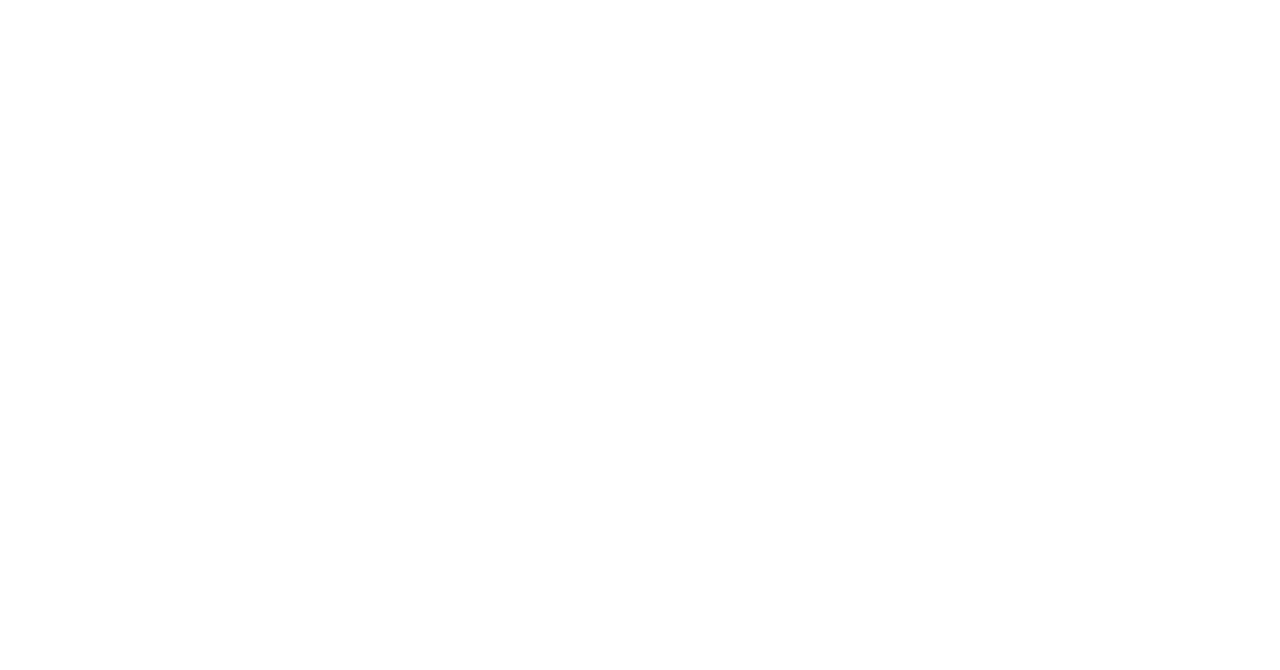
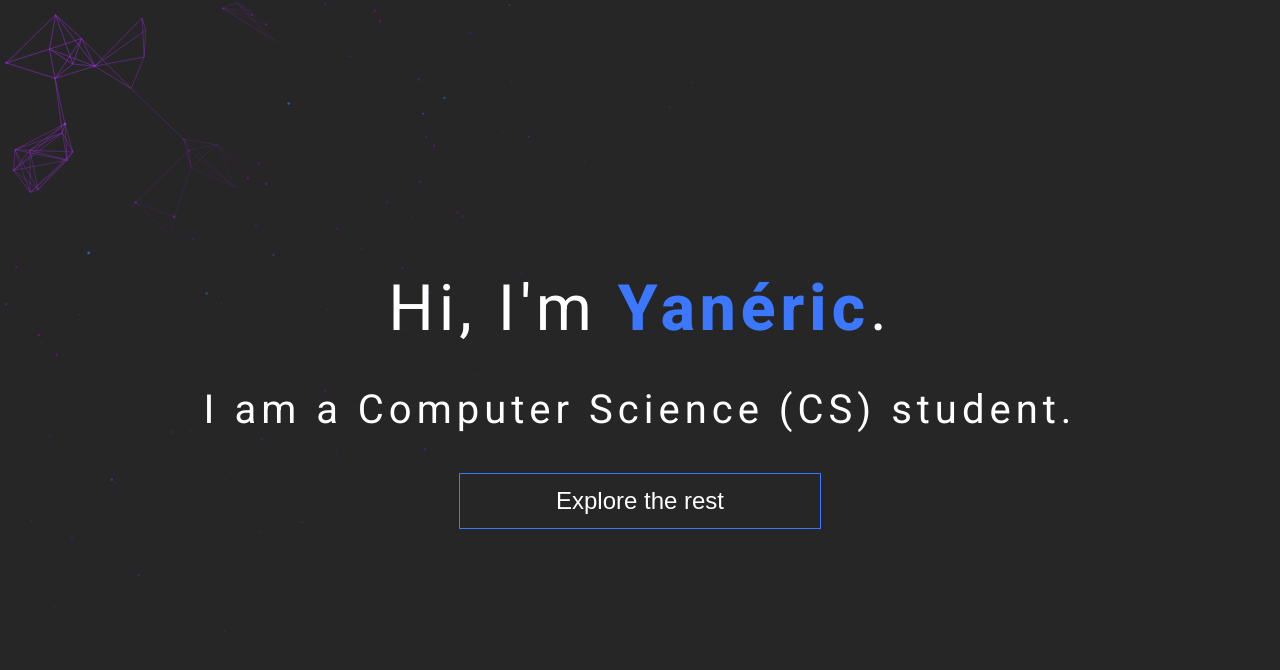
Before and after one commit to Yan2arb4/portfolio_site, an Angular app in the folder portfolio/: page /home in a window 1280 px wide. Before the commit this address led to /. Shown: the top 670 px of the page. Built offline with nearby package versions, Linux system fonts and the light colour scheme.

Commit message:
feat : add intro section to portfolio
Includes routing and two components (intro and canvas). Canvas is purely for the looks.

```diff
--- a/portfolio/src/app/app-routing.module.ts
+++ b/portfolio/src/app/app-routing.module.ts
@@ -1,7 +1,10 @@
 import { NgModule } from '@angular/core';
 import { RouterModule, Routes } from '@angular/router';
+import { IntroComponent } from './components/intro/intro.component';
 
 const routes: Routes = [
+  { path:"", redirectTo:"/home", pathMatch:"full"},
+  { path:"home", component:IntroComponent }
 ];
 
 @NgModule({
--- a/portfolio/src/app/app.module.ts
+++ b/portfolio/src/app/app.module.ts
@@ -3,10 +3,14 @@
 
 import { AppRoutingModule } from './app-routing.module';
 import { AppComponent } from './app.component';
+import { IntroComponent } from './components/intro/intro.component';
+import { CanvasDotsComponent } from './components/canvas/canvas.component';
 
 @NgModule({
   declarations: [
-    AppComponent
+    AppComponent,
+    IntroComponent,
+    CanvasDotsComponent
   ],
   imports: [
     BrowserModule,
--- /dev/null
+++ b/portfolio/src/app/components/canvas/canvas.component.html
@@ -0,0 +1 @@
+<canvas #canvas></canvas>
--- /dev/null
+++ b/portfolio/src/app/components/canvas/canvas.component.scss
@@ -0,0 +1,12 @@
+@import "../../../styles.scss";
+
+canvas {
+  position: fixed;
+  top: 0;
+  left: 0;
+  width: 100vw;
+  height: 100vh;
+  z-index: -1;
+  pointer-events: none;
+  background-color: $off-dark; // or your $color-background variable
+}
--- /dev/null
+++ b/portfolio/src/app/components/canvas/canvas.component.ts
@@ -0,0 +1,160 @@
+import {
+  AfterViewInit,
+  Component,
+  ElementRef,
+  HostListener,
+  ViewChild,
+} from '@angular/core';
+
+@Component({
+  selector: 'app-canvas-dots',
+  templateUrl: './canvas.component.html',
+  styleUrls: ['./canvas.component.scss'],
+})
+export class CanvasDotsComponent implements AfterViewInit {
+  @ViewChild('canvas', { static: true }) canvasRef!: ElementRef<HTMLCanvasElement>;
+
+  private ctx!: CanvasRenderingContext2D;
+  private dots: any = { nb: 0, distance: 0, d_radius: 0, array: [] };
+  private mousePosition = { x: 0, y: 0 };
+  private colorDot = Array(4).fill('rgb(110, 30, 157)').concat(['rgb(59, 120, 255)']);
+  private animationId!: number;
+
+  ngAfterViewInit(): void {
+    this.setupCanvas();
+    this.initializeDots();
+    this.animate();
+  }
+
+  @HostListener('window:mousemove', ['$event'])
+  onMouseMove(event: MouseEvent) {
+    this.mousePosition.x = event.pageX;
+    this.mousePosition.y = event.pageY;
+
+    if (this.dots.array[0]) {
+      this.dots.array[0].x = event.pageX;
+      this.dots.array[0].y = event.pageY;
+    }
+  }
+
+  @HostListener('window:resize')
+  onResize() {
+    cancelAnimationFrame(this.animationId);
+    this.setupCanvas();
+    this.initializeDots();
+    this.animate();
+  }
+
+  private setupCanvas(): void {
+    const canvas = this.canvasRef.nativeElement;
+    canvas.width = document.body.scrollWidth;
+    canvas.height = window.innerHeight;
+    this.ctx = canvas.getContext('2d')!;
+    this.ctx.lineWidth = 0.3;
+    //this.ctx.strokeStyle = 'rgb(22, 198, 12)';
+    this.ctx.strokeStyle = 'rgb(159, 48, 224)';
+  }
+
+  private initializeDots(): void {
+    const width = window.innerWidth;
+    this.dots = {
+      nb: width > 1600 ? 600 :
+          width > 1300 ? 575 :
+          width > 1100 ? 500 :
+          width > 800 ? 300 :
+          width > 600 ? 200 : 100,
+      distance: width > 1100 ? 55 : 0,
+      d_radius: width > 1100 ? 250 : 0,
+      array: [],
+    };
+
+    for (let i = 0; i < this.dots.nb; i++) {
+      this.dots.array.push(this.createDot());
+    }
+
+    // Special styling for the first dot
+    this.dots.array[0].radius = 1.5;
+    this.dots.array[0].colour = '#51a2e9';
+  }
+
+  private createDot() {
+    const canvas = this.canvasRef.nativeElement;
+    const speedFactor: number = 0.25;
+    return {
+      x: Math.random() * canvas.width,
+      y: Math.random() * canvas.height,
+      //bidirectional random movement pattern
+      vx: (Math.random() * 2 - 1) * speedFactor,
+      vy: (Math.random() * 2 - 1) * speedFactor,
+      radius: Math.random() * 1.5,
+      colour: this.colorDot[Math.floor(Math.random() * this.colorDot.length)],
+    };
+
+  }
+
+  private drawDots() {
+    const ctx = this.ctx;
+    const canvas = this.canvasRef.nativeElement;
+
+    ctx.clearRect(0, 0, canvas.width, canvas.height);
+
+    for (const dot of this.dots.array) {
+      const distance = Math.hypot(dot.x - this.mousePosition.x, dot.y - this.mousePosition.y);
+      const distanceRatio = distance / (window.innerWidth / 1.7);
+      ctx.beginPath();
+      ctx.arc(dot.x, dot.y, dot.radius, 0, Math.PI * 2);
+      ctx.fillStyle = dot.colour.slice(0, -1) + `,${1 - distanceRatio})`;
+      ctx.fill();
+    }
+  }
+
+  private animateDots() {
+    const canvas = this.canvasRef.nativeElement;
+
+    for (let i = 1; i < this.dots.nb; i++) {
+      const dot = this.dots.array[i];
+      if (dot.y < 0 || dot.y > canvas.height) dot.vy *= -1;
+      if (dot.x < 0 || dot.x > canvas.width) dot.vx *= -1;
+      dot.x += dot.vx;
+      dot.y += dot.vy;
+    }
+  }
+
+  private drawLines() {
+    const ctx = this.ctx;
+    for (let i = 0; i < this.dots.nb; i++) {
+      for (let j = 0; j < this.dots.nb; j++) {
+        const d1 = this.dots.array[i];
+        const d2 = this.dots.array[j];
+        const dx = d1.x - d2.x;
+        const dy = d1.y - d2.y;
+
+        if (
+          Math.abs(dx) < this.dots.distance &&
+          Math.abs(dy) < this.dots.distance &&
+          Math.abs(d1.x - this.mousePosition.x) < this.dots.d_radius &&
+          Math.abs(d1.y - this.mousePosition.y) < this.dots.d_radius
+        ) {
+          const dotDistance = Math.hypot(d1.x - this.mousePosition.x, d1.y - this.mousePosition.y);
+          let ratio = dotDistance / this.dots.d_radius - 0.3;
+          if (ratio < 0) ratio = 0;
+
+          ctx.beginPath();
+          ctx.moveTo(d1.x, d1.y);
+          ctx.lineTo(d2.x, d2.y);
+          //ctx.strokeStyle = `rgba(22, 198, 12, ${1 - ratio})`;
+          ctx.strokeStyle = `rgba(159, 48, 224, ${1 - ratio})`;
+          ctx.stroke();
+          ctx.closePath();
+        }
+      }
+    }
+  }
+
+  private animate = () => {
+    this.drawDots();
+    this.animateDots();
+    this.drawLines();
+    this.animationId = requestAnimationFrame(this.animate);
+  };
+}
--- /dev/null
+++ b/portfolio/src/app/components/intro/intro.component.html
@@ -0,0 +1,10 @@
+<app-canvas-dots></app-canvas-dots>
+<section>
+    <p class="name">
+        Hi, I'm <b>Yanéric</b>.
+    </p>
+    <p class="description">
+        I am a Computer Science (CS) student.
+    </p>
+    <button class="btn-explore">Explore the rest</button>
+</section>
--- /dev/null
+++ b/portfolio/src/app/components/intro/intro.component.scss
@@ -0,0 +1,35 @@
+@import "../../../styles.scss";
+
+section {
+    position: relative;
+    z-index: 1;
+    height: 100vh;
+    display: flex;
+    align-items: center;
+    justify-content: center;
+    flex-direction: column;
+    gap: 40px;
+    color: $white;
+    letter-spacing: 5px;
+
+    .name {
+      font-size: 4rem;
+
+      b {
+        color: $cmd-blue;
+        font-weight: 800;
+      }
+    }
+
+    .description {
+      font-size: 2.5rem;
+    }
+
+    .btn-explore {
+        font-size: 1.5rem;
+        color: $white;
+        background-color: transparent;
+        border: 1px solid $cmd-blue;
+        padding: 0.8rem 6rem;
+    }
+  }
--- a/portfolio/src/styles.scss
+++ b/portfolio/src/styles.scss
@@ -1 +1,21 @@
 /* You can add global styles to this file, and also import other style files */
+@font-face {
+    font-family: Roboto;
+    src: url(assets/fonts/Roboto-VariableFont_wdth_wght.ttf) format('truetype');
+}
+
+*{
+    margin: 0px;
+}
+
+body {
+    height: 100%;
+    width: 100%;
+    font-family: Roboto;
+}
+
+$off-dark: #262626;
+$white: #ffffff;
+$cmd-blue: #3B78FF;
+$yummy-purple: #6E1E9D;
+$cmd-green: #16C60C;
```
Also changed, not shown: portfolio/src/app/components/intro/intro.component.ts (added, +10 -0 lines), 2 other files (tests, documents, lock files or other folders).
